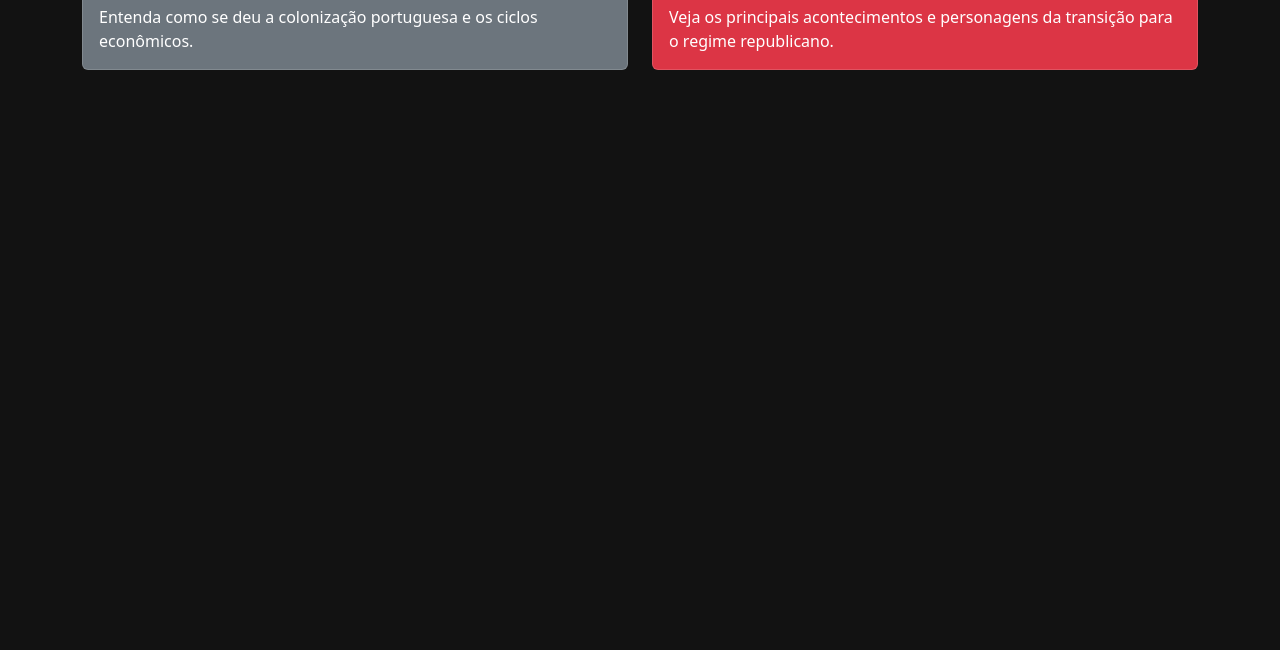
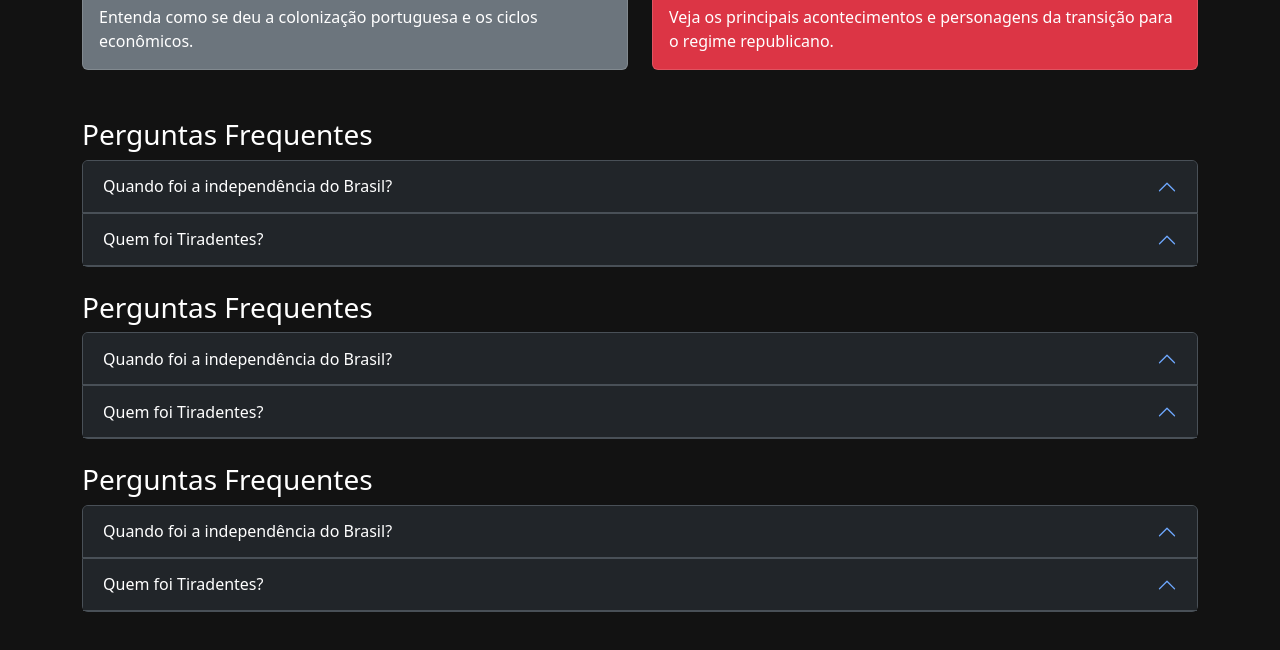
Before and after one commit to Alvesmateus/flashcards.github.io, a plain HTML site: page index.html in a window 1280 px wide. Shown: the part 1954-2604 px from the top of the page. Before the commit the page ends 2096 px from the top, so only its background shows below. Drawn offline with nearby package versions, Linux system fonts and the light colour scheme.

Commit message:
Update index.html

```diff
--- a/index.html
+++ b/index.html
@@ -212,6 +212,89 @@
   </div>
 </section>
 <!-- Cards com vídeo, título e subtítulo -->
+  <!-- FAQ -->
+  <section class="mb-4">
+    <h3>Perguntas Frequentes</h3>
+    <div class="accordion" id="faqAccordion">
+      <div class="accordion-item bg-dark">
+        <h2 class="accordion-header">
+          <button class="accordion-button bg-dark text-white" type="button" data-bs-toggle="collapse" data-bs-target="#faq1">
+            Quando foi a independência do Brasil?
+          </button>
+        </h2>
+        <div id="faq1" class="accordion-collapse collapse">
+          <div class="accordion-body">Em 7 de setembro de 1822.</div>
+        </div>
+      </div>
+      <div class="accordion-item bg-dark">
+        <h2 class="accordion-header">
+          <button class="accordion-button bg-dark text-white" type="button" data-bs-toggle="collapse" data-bs-target="#faq2">
+            Quem foi Tiradentes?
+          </button>
+        </h2>
+        <div id="faq2" class="accordion-collapse collapse">
+          <div class="accordion-body">Líder da Inconfidência Mineira, mártir da independência.</div>
+        </div>
+      </div>
+    </div>
+  </section>
+  <!-- FAQ -->
+    <!-- FAQ -->
+  <section class="mb-4">
+    <h3>Perguntas Frequentes</h3>
+    <div class="accordion" id="faqAccordion">
+      <div class="accordion-item bg-dark">
+        <h2 class="accordion-header">
+          <button class="accordion-button bg-dark text-white" type="button" data-bs-toggle="collapse" data-bs-target="#faq1">
+            Quando foi a independência do Brasil?
+          </button>
+        </h2>
+        <div id="faq1" class="accordion-collapse collapse">
+          <div class="accordion-body">Em 7 de setembro de 1822.</div>
+        </div>
+      </div>
+      <div class="accordion-item bg-dark">
+        <h2 class="accordion-header">
+          <button class="accordion-button bg-dark text-white" type="button" data-bs-toggle="collapse" data-bs-target="#faq2">
+            Quem foi Tiradentes?
+          </button>
+        </h2>
+        <div id="faq2" class="accordion-collapse collapse">
+          <div class="accordion-body">Líder da Inconfidência Mineira, mártir da independência.</div>
+        </div>
+      </div>
+    </div>
+  </section>
+  <!-- FAQ -->
+    <!-- FAQ -->
+  <section class="mb-4">
+    <h3>Perguntas Frequentes</h3>
+    <div class="accordion" id="faqAccordion">
+      <div class="accordion-item bg-dark">
+        <h2 class="accordion-header">
+          <button class="accordion-button bg-dark text-white" type="button" data-bs-toggle="collapse" data-bs-target="#faq1">
+            Quando foi a independência do Brasil?
+          </button>
+        </h2>
+        <div id="faq1" class="accordion-collapse collapse">
+          <div class="accordion-body">Em 7 de setembro de 1822.</div>
+        </div>
+      </div>
+      <div class="accordion-item bg-dark">
+        <h2 class="accordion-header">
+          <button class="accordion-button bg-dark text-white" type="button" data-bs-toggle="collapse" data-bs-target="#faq2">
+            Quem foi Tiradentes?
+          </button>
+        </h2>
+        <div id="faq2" class="accordion-collapse collapse">
+          <div class="accordion-body">Líder da Inconfidência Mineira, mártir da independência.</div>
+        </div>
+      </div>
+    </div>
+  </section>
+  <!-- FAQ -->
+
+
 
 </div>
 <!-- Bootstrap JS -->
```
